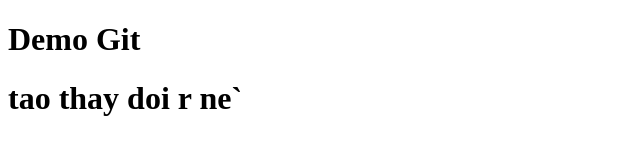
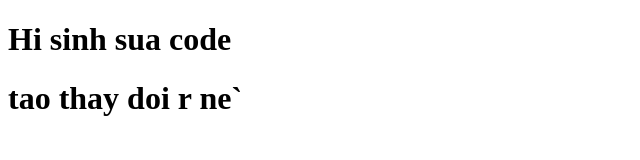
Before and after one commit to KLK01/Lephuckhai, a plain HTML site: page index.html in a window 1280 px wide. Shown: the whole page, without its empty margins (0-640 px from the left). Drawn offline with Linux system fonts and the light colour scheme.

Commit message:
sua code

```diff
--- a/index.html
+++ b/index.html
@@ -7,7 +7,7 @@
 </head>
 <body>
     <header>
-        <h1>Demo Git</h1>
+        <h1>Hi sinh sua code</h1>
         <h1>tao thay doi r ne`</h1>
 
     </header>
```
